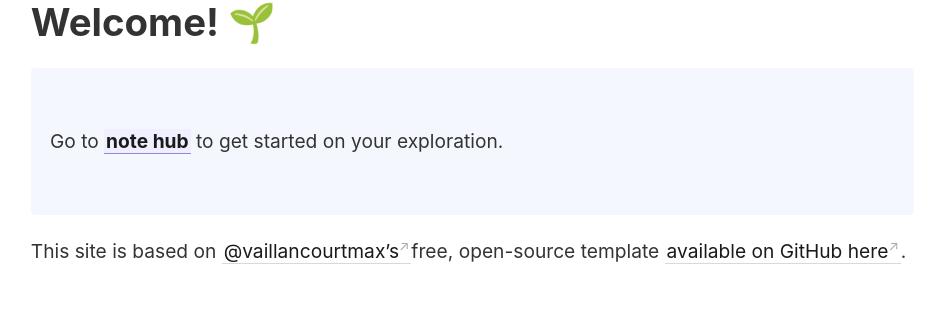
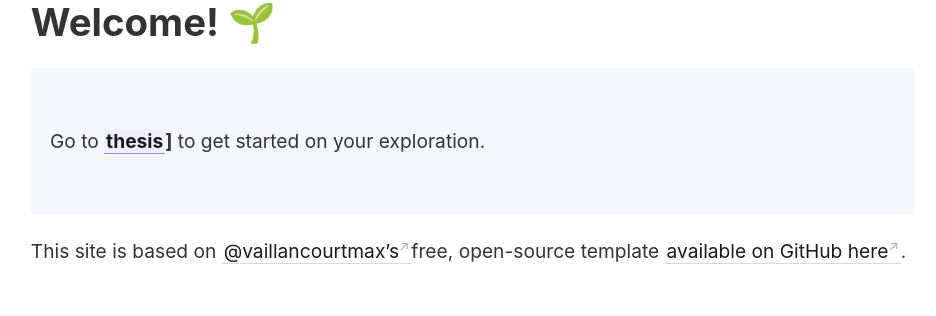
Before and after one commit to HStewart23/first-digital-garden-, a Jekyll site: the page built from _pages/index.md, in a window 1280 px wide. Shown: the part 147-463 px from the top of the page, without its empty margins (46-982 px from the left). Built offline with Jekyll 4.4.1, drawn with Linux system fonts in a browser that asks for light colours.

Commit message:
changing the homepage of the digital garden slightly

```diff
--- a/_pages/index.md
+++ b/_pages/index.md
@@ -8,7 +8,7 @@ permalink: /
 # Welcome! 🌱
 
 <p style="padding: 3em 1em; background: #f5f7ff; border-radius: 4px;">
-  Go to <span style="font-weight: bold">[[note hub]]</span> to get started on your exploration.
+  Go to <span style="font-weight: bold">[[thesis]]]</span> to get started on your exploration.
 </p>
 
 This site is based on [@vaillancourtmax's](https://twitter.com/vaillancourtmax)free, open-source template [available on GitHub here](https://github.com/maximevaillancourt/digital-garden-jekyll-template).
```
Also changed, not shown: _notes/help doc.md (renamed from _notes/note hub.md, +1 -1 lines).
